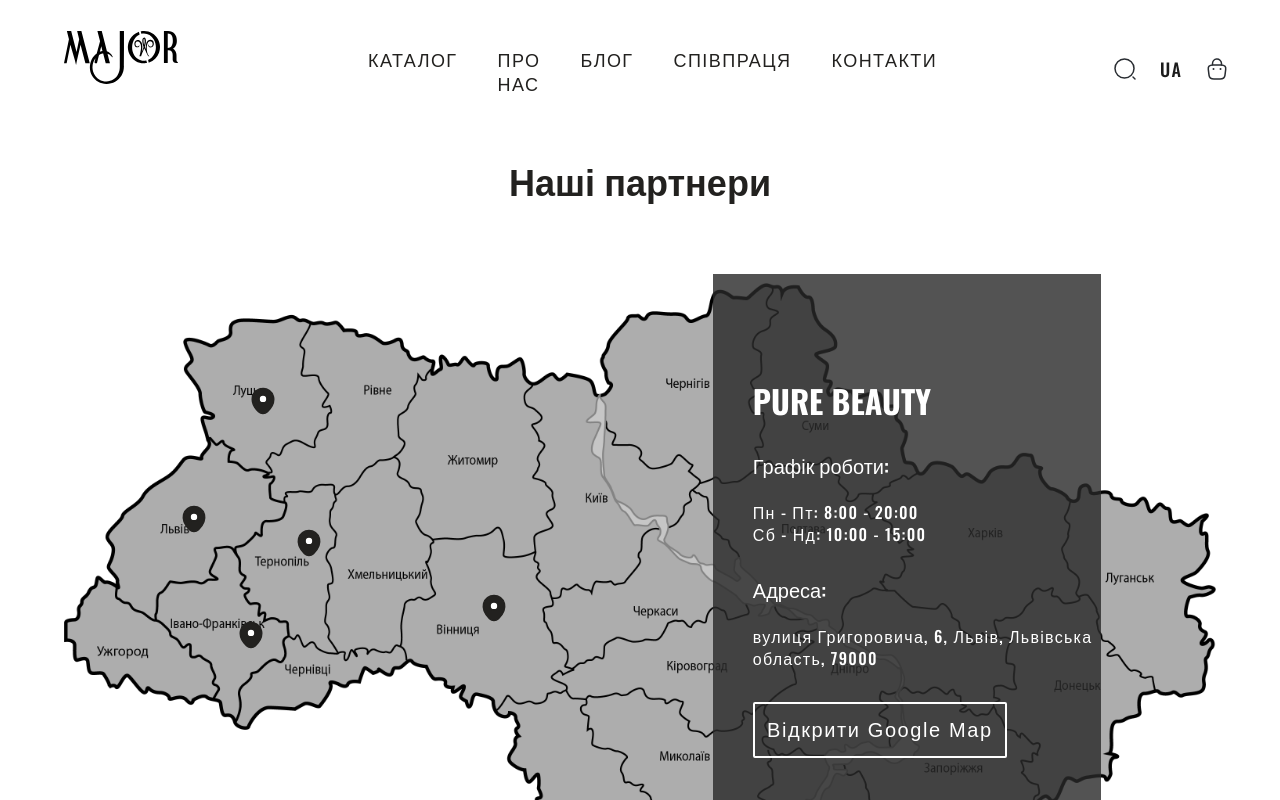
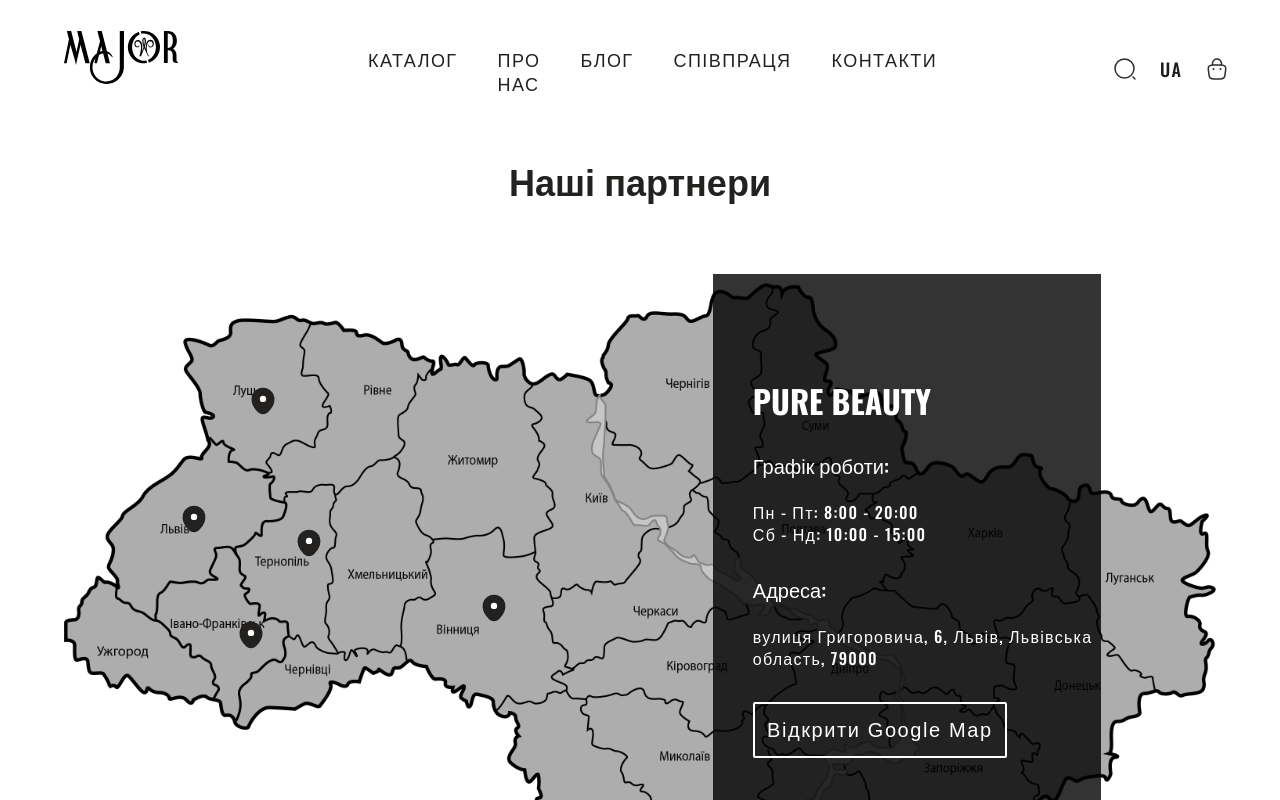
Before and after one commit to onlinestoreteam567/major, a React (Vite) app in the folder client/: page / in a window 1280 px wide. Both pictures are taken after a click on the picture 263 px from the left and 2719 px from the top of the page. Shown: the part 2319-3119 px from the top of the page. Built offline with nearby package versions, Linux system fonts and the light colour scheme.

Commit message:
saved before try to avoid bug

```diff
--- /dev/null
+++ b/client/src/components/UI/OurPartners/InformationAboutPartner.jsx
@@ -0,0 +1,58 @@
+import PropTypes from "prop-types";
+import cl from "./index.module.scss";
+
+const InformationAboutPartner = ({
+  setShowInformationAboutPartner,
+  informationAboutPartner,
+  hiddenInformationAboutPartner,
+  setHiddenInformationAboutPartner,
+}) => {
+  const handleCloseInput = () => {
+    clearTimeout();
+    setHiddenInformationAboutPartner(true);
+    setTimeout(() => {
+      setShowInformationAboutPartner(false);
+    }, 500);
+  };
+
+  return (
+    <aside
+      onMouseLeave={handleCloseInput}
+      className={
+        hiddenInformationAboutPartner ? cl.closeInformationAboutPartner : ""
+      }
+    >
+      <h3>{informationAboutPartner.title}</h3>
+      <section>
+        <h4>Графік роботи:</h4>
+        <br />
+        <p>{informationAboutPartner.workSchedule}</p>
+        <p>{informationAboutPartner.workSchedule1}</p>
+      </section>
+      <section>
+        <h4>Адреса:</h4>
+        <br />
+        <p>{informationAboutPartner.address}</p>
+      </section>
+      <button>
+        <a href={informationAboutPartner.googleMapAddress}>
+          Відкрити Google Map
+        </a>
+      </button>
+    </aside>
+  );
+};
+
+InformationAboutPartner.propTypes = {
+  setShowInformationAboutPartner: PropTypes.func.isRequired,
+  setHiddenInformationAboutPartner: PropTypes.func.isRequired,
+  hiddenInformationAboutPartner: PropTypes.bool.isRequired,
+  informationAboutPartner: PropTypes.shape({
+    title: PropTypes.string.isRequired,
+    workSchedule: PropTypes.string.isRequired,
+    workSchedule1: PropTypes.string.isRequired,
+    address: PropTypes.string.isRequired,
+    googleMapAddress: PropTypes.string.isRequired,
+  }),
+};
+export default InformationAboutPartner;
--- a/client/src/components/UI/OurPartners/OurPartners.jsx
+++ b/client/src/components/UI/OurPartners/OurPartners.jsx
@@ -1,39 +1,58 @@
 import cl from "./index.module.scss";
 import map from "../../../assets/png/ourPartners/map.png";
 import point from "../../../assets/svg/ourPartners/point.svg";
+import { useState } from "react";
+import InformationAboutPartner from "./InformationAboutPartner";
+import partnerData from "./partnerData";
 
 const OurPartners = () => {
+  const [showInformationAboutPartner, setShowInformationAboutPartner] =
+    useState(false);
+  const [hiddenInformationAboutPartner, setHiddenInformationAboutPartner] =
+    useState(true);
+  const [informationAboutPartner, setInformationAboutPartner] = useState({
+    title: "",
+    workSchedule: "",
+    workSchedule1: "",
+    adress: "",
+    googleMapAdress: "",
+  });
+
+  const handlePointClick = (className) => {
+    const partner = partnerData.find((p) => p.className === className);
+    if (partner) {
+      clearTimeout();
+      setHiddenInformationAboutPartner(!hiddenInformationAboutPartner);
+      setTimeout(() => {
+        setInformationAboutPartner(partner);
+        setShowInformationAboutPartner(!showInformationAboutPartner);
+      }, 500);
+    }
+  };
   return (
     <section className={cl.ourPartnersWrapper}>
       <figure>
         <h2>Наші партнери</h2>
         <img src={map} alt="" />
 
-        <img className={`${cl.point} ${cl.lytskPoint}`} src={point} alt="" />
-        <img className={`${cl.point} ${cl.lvivPoint}`} src={point} alt="" />
-        <img className={`${cl.point} ${cl.ternopilPoint}`} src={point} alt="" />
-        <img
-          className={`${cl.point} ${cl.ivanoFrankivskPoint}`}
-          src={point}
-          alt=""
+        {partnerData.map((partner) => (
+          <img
+            key={partner.className}
+            className={`${cl.point} ${cl[partner.className]}`}
+            src={point}
+            alt={partner.title}
+            onClick={() => handlePointClick(partner.className)}
+          />
+        ))}
+      </figure>
+      {showInformationAboutPartner && (
+        <InformationAboutPartner
+          setShowInformationAboutPartner={setShowInformationAboutPartner}
+          informationAboutPartner={informationAboutPartner}
+          hiddenInformationAboutPartner={hiddenInformationAboutPartner}
+          setHiddenInformationAboutPartner={setHiddenInformationAboutPartner}
         />
-        <img className={`${cl.point} ${cl.vinnitsaPoint}`} src={point} alt="" />
-      </figure>
-      <aside>
-        <h3>PURE BEAUTY</h3>
-        <section>
-          <h4>Графік роботи:</h4>
-          <br />
-          <p>Пн - Пт: 8:00 - 20:00</p>
-          <p>Сб - Нд: 10:00 - 15:00</p>
-        </section>
-        <section>
-          <h4>Адреса:</h4>
-          <br />
-          <p>вулиця Григоровича, 6, Львів, Львівська область, 79000</p>
-        </section>
-        <button>Відкрити Google Map</button>
-      </aside>
+      )}
       <button>Стати партнером</button>
     </section>
   );
--- a/client/src/components/UI/OurPartners/index.module.scss
+++ b/client/src/components/UI/OurPartners/index.module.scss
@@ -7,6 +7,7 @@
   padding: 0 5% 0 5%;
   box-sizing: border-box;
   position: relative;
+  overflow: hidden;
 
   figure {
     position: relative;
@@ -63,12 +64,13 @@
     box-sizing: border-box;
     padding: 107px 0 0 40px;
     gap: 32px;
-    background: #292929cc;
+    background: #000000cc;
     font-family: $font-main;
     color: $text-color-light;
     position: absolute;
     top: 12%;
     right: 14%;
+    animation: showInformationAboutPartners 0.5s;
 
     h3 {
       font-size: 32px;
@@ -95,11 +97,21 @@
       border-radius: 2px;
       border: 2px solid $text-color-light;
       background-color: transparent;
-      font-size: 20px;
-      font-weight: $font-weight-base;
-      line-height: $line-height-base;
-      letter-spacing: $letter-spacing-base;
-      color: $text-color-light;
+      cursor: pointer;
+      transition: 0.5s;
+
+      &:hover {
+        background-color: $background-color-light;
+        color: $text-color-black;
+        border: none;
+      }
+
+      a {
+        font-size: 20px;
+        font-weight: $font-weight-base;
+        line-height: $line-height-base;
+        letter-spacing: $letter-spacing-base;
+      }
     }
   }
 
@@ -125,3 +137,30 @@
   }
   margin-bottom: 10px;
 }
+
+.closeInformationAboutPartner {
+  animation: closeInformationAboutPartners 0.6s !important;
+  position: absolute;
+}
+
+.closeInformationAboutPartner > aside {
+  animation: closeInformationAboutPartners 0.6s !important;
+}
+
+@keyframes showInformationAboutPartners {
+  from {
+    transform: translateX(250%);
+  }
+  to {
+    transform: translateX(0);
+  }
+}
+
+@keyframes closeInformationAboutPartners {
+  from {
+    transform: translateX(0);
+  }
+  to {
+    transform: translateX(250%);
+  }
+}
--- /dev/null
+++ b/client/src/components/UI/OurPartners/partnerData.js
@@ -0,0 +1,44 @@
+const partnerData = [
+  {
+    className: "lytskPoint",
+    title: "PURE BEAUTY",
+    workSchedule: "Пн - Пт: 8:00 - 20:00",
+    workSchedule1: "Сб - Нд: 10:00 - 15:00",
+    address: "вулиця Григоровича, 6, Львів, Львівська область, 79000",
+    googleMapAddress: "https://goo.gl/maps/8iYqJkM8JhJ7qS5z6",
+  },
+  {
+    className: "lvivPoint",
+    title: "Десь у Льові",
+    workSchedule: "Пн - Пт: 8:00 - 20:00",
+    workSchedule1: "Сб - Нд: 10:00 - 15:00",
+    address: "вулиця Григоровича, 6, Львів, Львівська область, 79000",
+    googleMapAddress: "https://goo.gl/maps/8iYqJkM8JhJ7qS5z6",
+  },
+  {
+    className: "ternopilPoint",
+    title: "Десь у Тернополі",
+    workSchedule: "Пн - Пт: 8:00 - 20:00",
+    workSchedule1: "Сб - Нд: 10:00 - 15:00",
+    address: "вулиця Григоровича, 6, Львів, Львівська область, 79000",
+    googleMapAddress: "https://goo.gl/maps/8iYqJkM8JhJ7qS5z6",
+  },
+  {
+    className: "ivanoFrankivskPoint",
+    title: "Десь у Івано Франківську",
+    workSchedule: "Пн - Пт: 8:00 - 20:00",
+    workSchedule1: "Сб - Нд: 10:00 - 15:00",
+    address: "вулиця Григоровича, 6, Львів, Львівська область, 79000",
+    googleMapAddress: "https://goo.gl/maps/8iYqJkM8JhJ7qS5z6",
+  },
+  {
+    className: "vinnitsaPoint",
+    title: "Десь у Вінниці",
+    workSchedule: "Пн - Пт: 8:00 - 20:00",
+    workSchedule1: "Сб - Нд: 10:00 - 15:00",
+    address: "вулиця Григоровича, 6, Львів, Львівська область, 79000",
+    googleMapAddress: "https://goo.gl/maps/8iYqJkM8JhJ7qS5z6",
+  },
+];
+
+export default partnerData;
--- a/client/src/index.scss
+++ b/client/src/index.scss
@@ -15,7 +15,7 @@
 // Anchor tags
 a {
   font-weight: $font-weight-bold;
-  // color: $primary-link-color;
+  color: unset;
   text-decoration: none;
 
   // &:hover {
```
